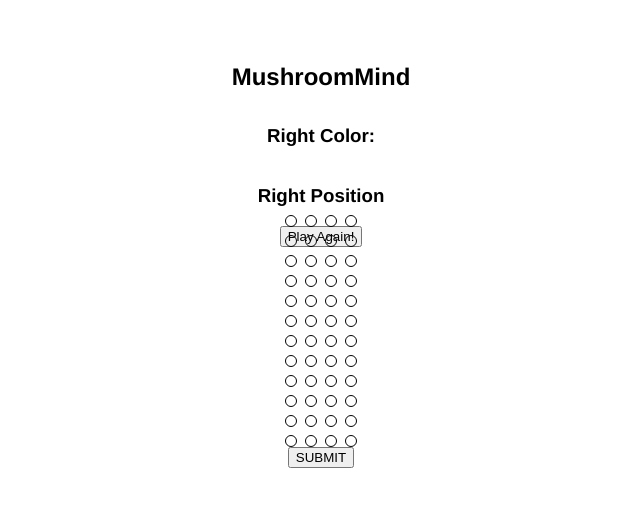
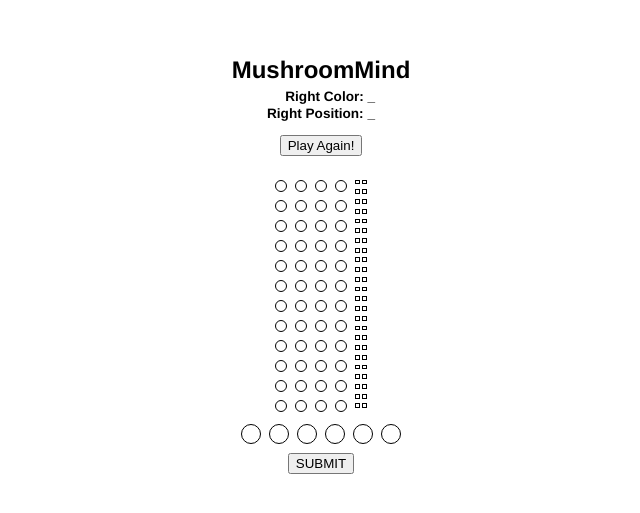
Before and after one commit to danielmshawn/mastermind, a plain HTML site: page index.html in a window 1280 px wide. Shown: the part 143-656 px from the top of the page, without its empty margins (319-959 px from the left). Drawn offline with Linux system fonts and the light colour scheme.

Commit message:
finished initial CSS structure of HTML elements

```diff
--- a/css/main.css
+++ b/css/main.css
@@ -15,17 +15,26 @@
 
   h1 {
     font-size: 3vmin;
+    margin-bottom: -1vmin;
+
   }
 
-  /* HI. Currently trying to figure out how to get pegs made and then put next to cells.
-     perhaps try commenting out cells and making pegs first? these blocks of four are
-     tough. Perhaps each row is just a grid of 2x2? Then you could stack them on
-     top of each other? */
+  h3 {
+    font-size: 1.7vmin;
 
-  .board {
-    display: grid;
-    grid-template-columns: 4fr 1fr;
-    grid-template-rows: 1fr;
+  }
+
+  #right-color {
+    margin-bottom: -1.5vmin;
+    margin-left: 2.3vmin;
+  }
+
+
+   #board {
+    display: flex;
+    justify-content: space-around;
+    margin: 3vmin 0 1vmin 0;
+
   }
 
   #cells {
@@ -33,10 +42,7 @@
     grid-template-columns: repeat(4, 1fr);
     grid-template-rows: repeat (12, 1fr);
     gap: 1vmin;
-    margin-top: -4vmin
-
-
-
+    margin-right: 1vmin
 
   }
 
@@ -47,7 +53,41 @@
     border: 0.1vmin solid black;
   }
 
-  /* #pegs {
-    height:1.2vmin;
+   #pegs {
+    display: grid;
+    grid-template-columns: 1fr 1fr;
+    grid-template-rows: repeat (12, 1fr);
+    grid-column-start: 2;
+    gap: 0.2vmin;
+
+  }
+
+  #pegs > div {
+    height: 0.6vmin;
+    width: 0.6vmin;
     border: 0.07vmin solid black;
-  } */
+
+  }
+
+  .flex-ctr {
+    display:flex;
+    flex-direction: column;
+    justify-content: space-around;
+
+  }
+
+  #picker {
+    display: grid;
+    grid-template-columns: repeat(6, 1fr);
+    gap: 1vmin;
+    margin: 0.5vmin 0 1.2vmin;
+
+  }
+
+  #picker > div {
+    border-radius: 50%;
+    height: 2.5vmin;
+    width: 2.5vmin;
+    border: 0.1vmin solid black;
+
+  }
--- a/index.html
+++ b/index.html
@@ -1,5 +1,6 @@
 <!DOCTYPE html>
 <html lang="en">
+
 <head>
     <meta charset="UTF-8">
     <meta http-equiv="X-UA-Compatible" content="IE=edge">
@@ -9,12 +10,18 @@
     <link rel="stylesheet" href="css/main.css">
     <script defer src="js/main.js"></script>
 </head>
+
 <body>
     <h1>MushroomMind</h1>
-    <h3>Right Color:</h3>
-    <h3>Right Position</h3>
+
+    <h3 id="right-color">Right Color: _</h3>
+
+    <h3 id="right-position">Right Position: _</h3>
+
     <button>Play Again!</button>
-    <section id="cells" class="board">
+
+    <div id="board">
+        <section id="cells">
 
             <div id="r0c0"></div>
             <div id="r0c1"></div>
@@ -77,7 +84,7 @@
             <div id="r11c3"></div>
         </section>
 
-    <section id="pegs" class="board">
+        <section id="pegs" class="flex-ctr">
 
             <div id="r0peg0"></div>
             <div id="r0peg1"></div>
@@ -140,8 +147,9 @@
             <div id="r11peg3"></div>
 
         </section>
+    </div>
 
-    <section id="picker"></section>
+    <section id="picker">
 
         <div id="red"></div>
         <div id="blue"></div>
@@ -150,7 +158,10 @@
         <div id="black"></div>
         <div id="grey"></div>
 
+    </section>
+
     <button>SUBMIT</button>
 
 </body>
+
 </html>
```
Lines whose indentation alone changed are shown as unchanged.
